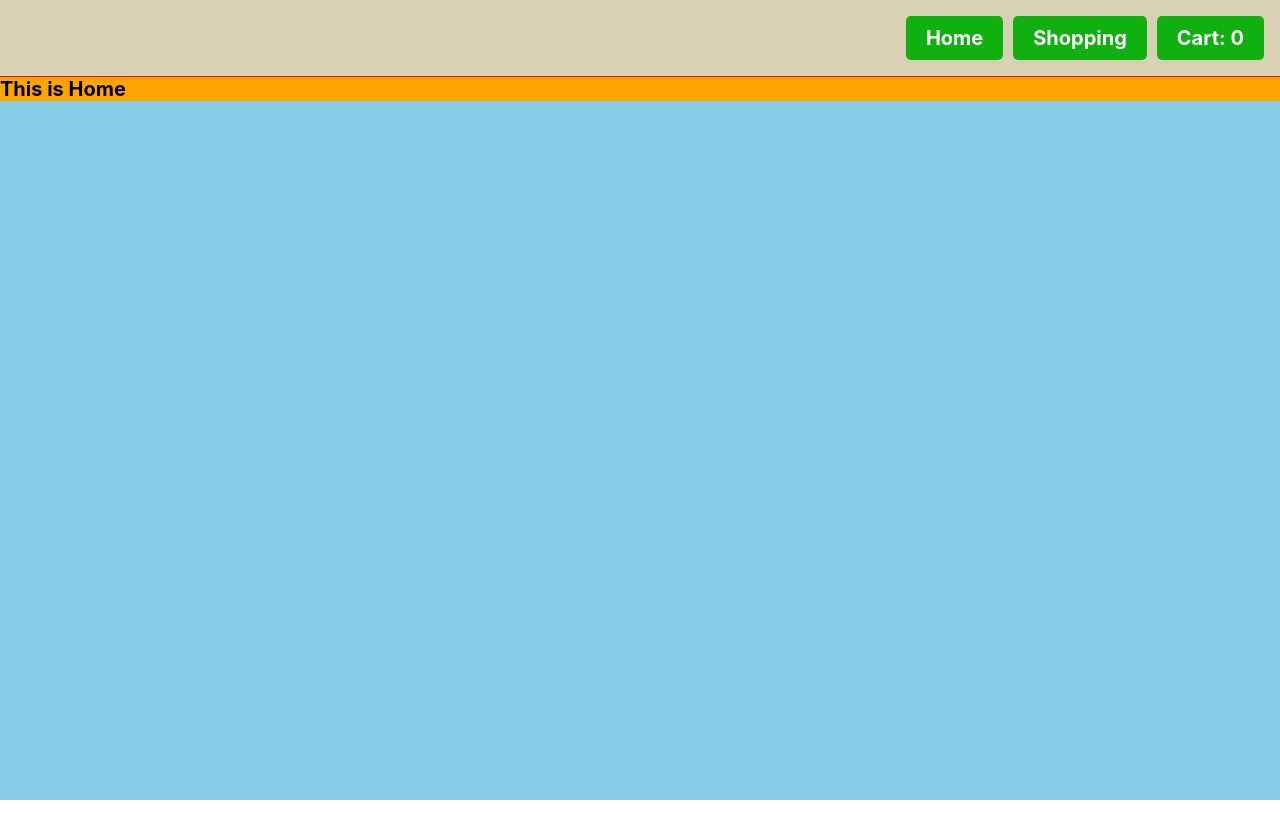
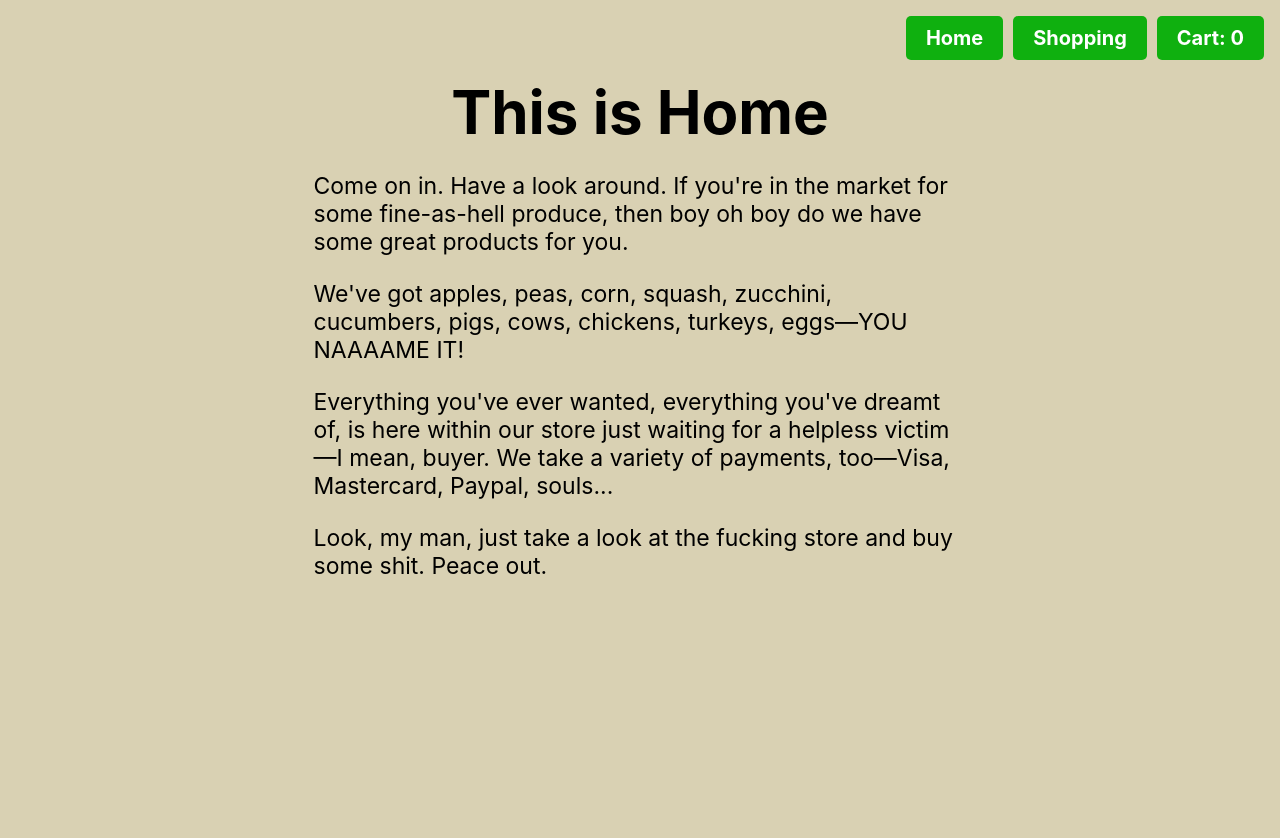
Before and after one commit to CutlerSheridan/shopping-cart, a React (Create React App) app: page / in a window 1280 px wide. Shown: the top 838 px of the page. Before the commit the page ends 800 px from the top, so only its background shows below. Built offline with nearby package versions, Linux system fonts and the light colour scheme.

Commit message:
0.4.0 Rearrange Shopping; Create and route Cart

```diff
--- a/package.json
+++ b/package.json
@@ -1,6 +1,6 @@
 {
   "name": "shopping-cart",
-  "version": "0.3.1",
+  "version": "0.4.0",
   "private": true,
   "dependencies": {
     "@testing-library/jest-dom": "^5.16.5",
--- a/src/RouteSwitch.js
+++ b/src/RouteSwitch.js
@@ -3,6 +3,7 @@ import App from './App';
 import Home from './components/Home/Home';
 import Shopping from './components/Shopping/Shopping';
 import ProductPage from './components/Shopping/ProductPage';
+import Cart from './components/Cart/Cart';
 
 const RouteSwitch = () => {
   return (
@@ -14,6 +15,7 @@ const RouteSwitch = () => {
           <Route path="shopping" element={<Shopping />}>
             <Route path=":productId" element={<ProductPage />} />
           </Route>
+          <Route path="cart" element={<Cart />} />
         </Route>
       </Routes>
     </Router>
--- /dev/null
+++ b/src/components/Cart/Cart.css
@@ -0,0 +1,21 @@
+.cart-container {
+  padding: 0 3rem;
+  height: 100%;
+  background: var(--clr-1-dark);
+}
+.cart-container > h1 {
+  font-size: 4.7rem;
+}
+.cart-item {
+  margin: 1.6rem 0;
+  background: var(--clr-1);
+}
+.cart-itemCost {
+  margin-top: 0.5rem;
+  display: flex;
+}
+.cart-total {
+  margin-top: 2.1rem;
+  font-size: 2.6rem;
+  background: var(--clr-1);
+}
--- /dev/null
+++ b/src/components/Cart/Cart.js
@@ -0,0 +1,40 @@
+import './Cart.css';
+import { useCart, useCartDispatch } from '../../CartContext';
+import QuantitySelector from './QuantitySelector';
+
+const Cart = () => {
+  const cart = useCart();
+  const dispatch = useCartDispatch();
+  return (
+    <div className="cart-container">
+      <h1>Cart</h1>
+      {cart.length > 0 ? (
+        cart.map((x, index) => (
+          <div className="cart-item" key={index}>
+            <h3>{x.name}</h3>
+            <div className="cart-itemCost">
+              <div className="cart-itemBaseCost">
+                {x.quantity} x ${x.price.toFixed(2)}{' '}
+              </div>
+              <div className="cart-itemCostTotal">
+                = ${(x.price * x.quantity).toFixed(2)}
+              </div>
+            </div>
+          </div>
+        ))
+      ) : (
+        <div className="cart-total cart-total-empty">- Empty cart -</div>
+      )}
+      {cart.length > 0 ? (
+        <h2 className="cart-total">
+          Total:{'  '}$
+          {cart.reduce((prev, x) => prev + x.quantity * x.price, 0).toFixed(2)}
+        </h2>
+      ) : (
+        <></>
+      )}
+    </div>
+  );
+};
+
+export default Cart;
--- a/src/components/Cart/CartPreview.js
+++ b/src/components/Cart/CartPreview.js
@@ -14,7 +14,7 @@ const CartPreview = () => {
             <h3>{x.name}</h3>
             <div className="cartPreview-itemCost">
               <div className="cartPreview-itemBaseCost">
-                ${x.price.toFixed(2)} x {x.quantity}{' '}
+                {x.quantity} x ${x.price.toFixed(2)}{' '}
               </div>
               <div className="cartPreview-itemCostTotal">
                 = ${(x.price * x.quantity).toFixed(2)}
--- a/src/components/Home/Home.css
+++ b/src/components/Home/Home.css
@@ -1,3 +1,13 @@
 .home-container {
-  background: orange;
+  height: 100%;
+  background: var(--clr-1-dark);
 }
+.home-container > h1 {
+  font-size: 6rem;
+  text-align: center;
+}
+.home-text {
+  margin: 2.4rem auto;
+  width: 45ch;
+  font-size: 2.3rem;
+}
--- a/src/components/Home/Home.js
+++ b/src/components/Home/Home.js
@@ -2,9 +2,27 @@ import './Home.css';
 
 const Home = () => {
   return (
-    <div className="home-container">
+    <section className="home-container">
       <h1>This is Home</h1>
-    </div>
+      <p className="home-text">
+        Come on in. Have a look around. If you're in the market for some
+        fine-as-hell produce, then boy oh boy do we have some great products for
+        you.
+      </p>
+      <p className="home-text">
+        We've got apples, peas, corn, squash, zucchini, cucumbers, pigs, cows,
+        chickens, turkeys, eggs—YOU NAAAAME IT!
+      </p>
+      <p className="home-text">
+        Everything you've ever wanted, everything you've dreamt of, is here
+        within our store just waiting for a helpless victim—I mean, buyer. We
+        take a variety of payments, too—Visa, Mastercard, Paypal, souls...
+      </p>
+      <p className="home-text">
+        Look, my man, just take a look at the fucking store and buy some shit.
+        Peace out.
+      </p>
+    </section>
   );
 };
 
--- a/src/components/Navbar/Navbar.css
+++ b/src/components/Navbar/Navbar.css
@@ -4,7 +4,6 @@ nav {
   justify-content: flex-end;
   gap: 1rem;
   background: var(--clr-1-dark);
-  border-bottom: 1px solid red;
 }
 .nav-link {
   margin: 1.6rem 0;
--- a/src/components/Shopping/Shopping.css
+++ b/src/components/Shopping/Shopping.css
@@ -1,11 +1,11 @@
 .shopping-outerContainer {
-  padding: 1rem;
+  padding: 0 1rem;
   height: 100%;
   background: var(--clr-1-dark);
 }
 .shopping-outerContainer > h1 {
-  margin: 0 0 3rem 10rem;
-  font-size: 4rem;
+  margin: 0 0 3rem 2rem;
+  font-size: 4.7rem;
 }
 .shopping-content {
   margin: 2rem;
--- a/src/components/Shopping/Shopping.js
+++ b/src/components/Shopping/Shopping.js
@@ -8,21 +8,21 @@ const Shopping = () => {
   const cart = useCart();
   return (
     <div className="shopping-outerContainer">
-      <h1>Browse Products</h1>
+      <h1>Shop Our Products</h1>
 
       <section className="shopping-content">
-        <div className="shopping-cartPreviewContainer">
-          <CartPreview />
-        </div>
-
         <div className="shopping-grid">
           {catalogue.map((x) => (
             <ProductCard productId={x.id} key={x.id} />
           ))}
         </div>
 
-        <Outlet />
+        <div className="shopping-cartPreviewContainer">
+          <CartPreview />
+        </div>
       </section>
+
+      <Outlet />
     </div>
   );
 };
```
Also changed, not shown: 1 other file (tests, documents, lock files or other folders).
